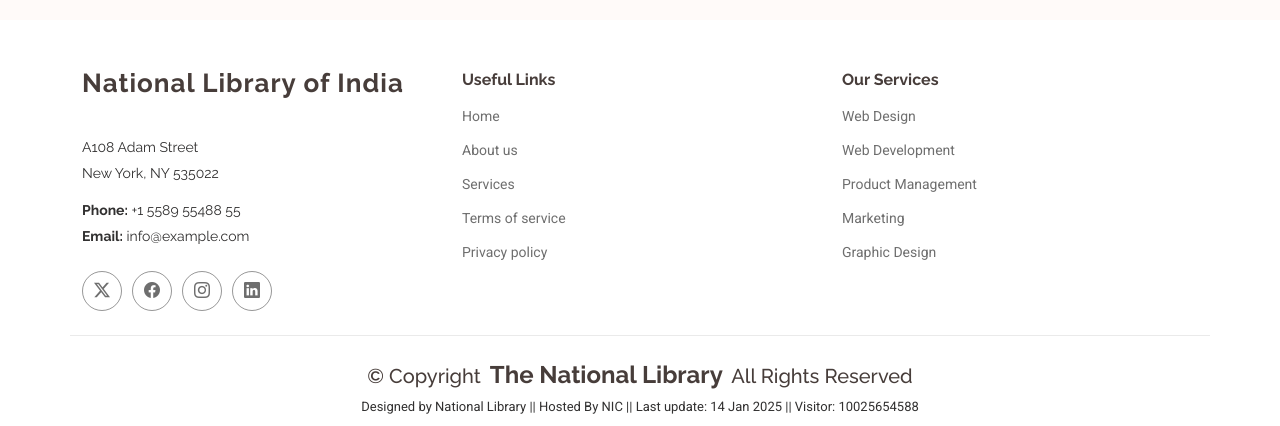
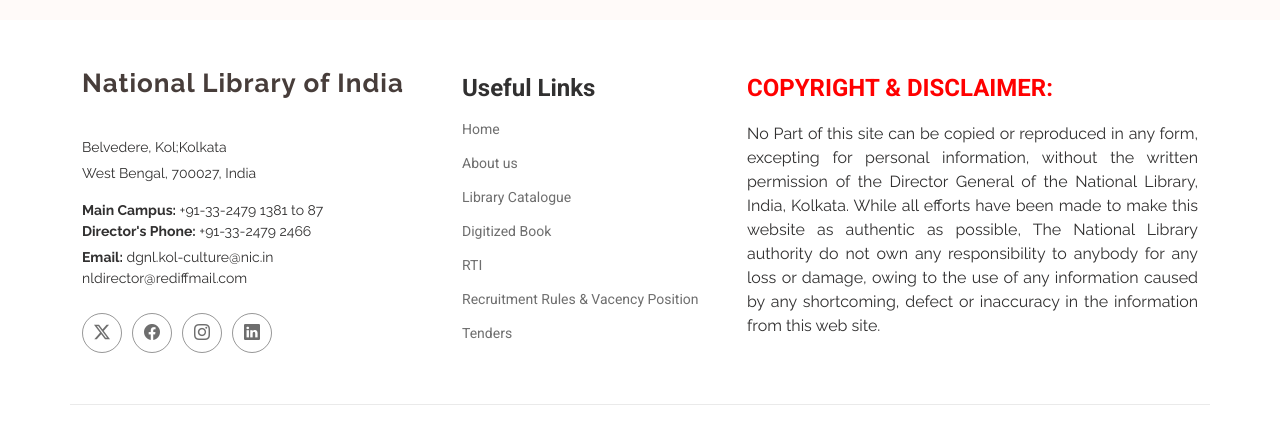
Before and after one commit to natlib123456/National_Library, a plain HTML site: page index.html in a window 1280 px wide. Shown: the part 5926-6352 px from the top of the page. Drawn offline with Linux system fonts and the light colour scheme.

Commit message:
make some changes

```diff
--- a/assets/css/main.css
+++ b/assets/css/main.css
@@ -287,6 +287,8 @@
   margin: 0;
   font-size: 1.5rem; /* Adjust as needed */
   font-weight: bold;
+  /* padding-top: 350px; */
+
 }
 
 .sitetitle {
--- a/index.html
+++ b/index.html
@@ -37,9 +37,18 @@
   * License: https://bootstrapmade.com/license/
   ======================================================== -->
   <style>
+    .disclaimer {
+      margin-top: 20px;
+      color: #020202;
+      /* font-style: italic; */
+      padding: 0 15px;
+    }
 
-
-
+    .disclaimer span {
+      color: red;
+      font-style: normal;
+      font-weight: bold;
+    }
   </style>
   <script>
     function showPopup(src) {
@@ -1189,12 +1198,13 @@
               <span class="sitename">National Library of India</span>
             </a>
             <div class="footer-contact pt-3">
-              <p>A108 Adam Street</p>
-              <p>New York, NY 535022</p>
+              <p>Belvedere, Kol;Kolkata</p>
+              <p>West Bengal, 700027, India</p>
               <p class="mt-3">
-                <strong>Phone:</strong> <span>+1 5589 55488 55</span>
+                <strong>Main Campus:</strong> <span>+91-33-2479 1381 to 87</span><br>
+                <strong>Director's Phone:</strong> <span>+91-33-2479 2466</span>
               </p>
-              <p><strong>Email:</strong> <span>info@example.com</span></p>
+              <p><strong>Email:</strong> <span>dgnl.kol-culture@nic.in</span><br><span>nldirector@rediffmail.com</span></p>
             </div>
             <div class="social-links d-flex mt-4">
               <a href=""><i class="bi bi-twitter-x"></i></a>
@@ -1204,28 +1214,47 @@
             </div>
           </div>
 
-          <div class="col-lg-4 col-md-3 footer-links">
-            <h4>Useful Links</h4>
-            <ul>
-              <li><a href="#">Home</a></li>
-              <li><a href="#">About us</a></li>
-              <li><a href="#">Services</a></li>
-              <li><a href="#">Terms of service</a></li>
-              <li><a href="#">Privacy policy</a></li>
-            </ul>
+          <div class="col-lg-3 col-md-3 footer-links">
+            <!-- <h3 >Useful Links</h3> -->
+            <span class="sitename">Useful Links</span>
+            <div class="footer-contact pt-3">
+              <ul>
+                <li><a href="#">Home</a></li>
+                <li><a href="#">About us</a></li>
+                <li><a href="#">Library Catalogue</a></li>
+                <li><a href="#">Digitized Book</a></li>
+                <li><a href="#">RTI</a></li>
+                <li><a href="#">Recruitment Rules & Vacency Position</a></li>
+                <li><a href="#">Tenders</a></li>
+              </ul>
+            </div>
           </div>
 
-          <div class="col-lg-4 col-md-3 footer-links">
-            <h4>Our Services</h4>
-            <ul>
-              <li><a href="#">Web Design</a></li>
-              <li><a href="#">Web Development</a></li>
-              <li><a href="#">Product Management</a></li>
-              <li><a href="#">Marketing</a></li>
-              <li><a href="#">Graphic Design</a></li>
-            </ul>
+          <div class="col-lg-5 col-md-3 footer-about">
+            <!-- <h4>Feedback To Us</h4> -->
+
+            <span class="sitename" style="color: red;">COPYRIGHT & DISCLAIMER:</span>
+            <div class="footer-contact pt-3">
+              <p style="text-align: justify; font-size: 16px; ">No Part of this site can be copied or reproduced in any form, excepting for personal information,
+                without the written permission of the Director General of the National Library, India, Kolkata.
+                While all efforts have been made to make this website as authentic as possible, The National Library
+                authority do not own any responsibility to anybody for any loss or damage, owing to the use of any
+                information caused by any shortcoming, defect or inaccuracy in the information from this web site.</p>
+            </div>
+
+
           </div>
         </div>
+        <!-- <div class="row disclaimer">
+          <div class="col-md-12">
+            <span>COPYRIGHT & DISCLAIMER: </span>
+            No Part of this site can be copied or reproduced in any form, excepting for personal information, without
+            the written permission of the Director General of the National Library, India, Kolkata (Calcutta).
+            While all efforts have been made to make this website as authentic as possible, The National Library
+            authority do not own any responsibility to anybody for any loss or damage, owing to the use of any
+            information caused by any shortcoming, defect or inaccuracy in the information from this web site.
+          </div>
+        </div> -->
       </div>
 
       <div class="container copyright text-center mt-4">
```
